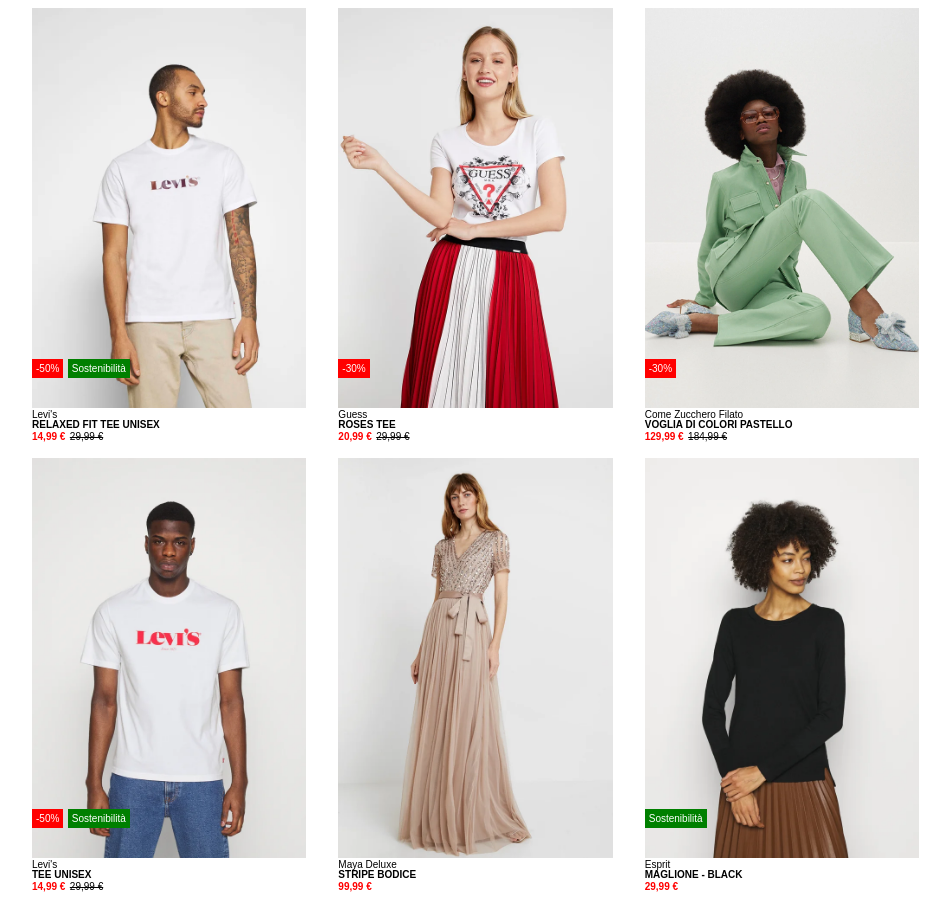
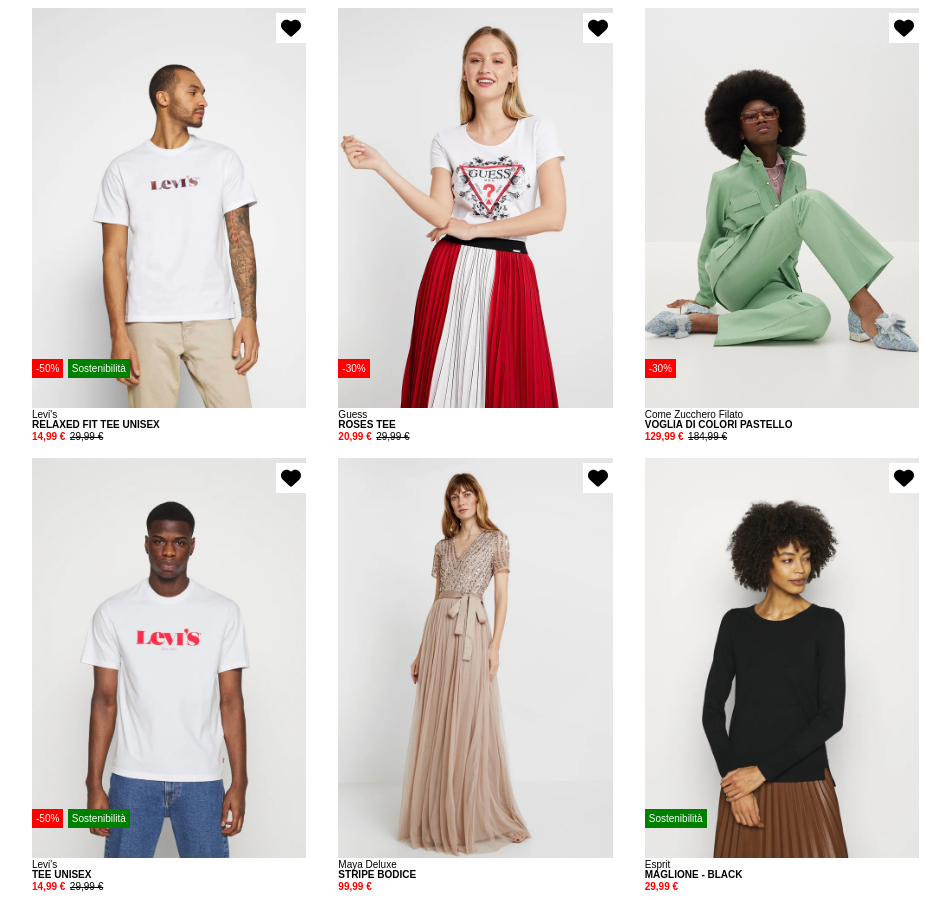
Before and after one commit to stefanopriolo/html-css-boolando, a plain HTML site: page index.html in a window 1280 px wide. Shown: the whole page, without its empty margins (164-1114 px from the left). Drawn offline with Linux system fonts and the light colour scheme.

Commit message:
+ hearts

```diff
--- a/css/style.css
+++ b/css/style.css
@@ -44,6 +44,27 @@
     bottom: 0;
     left: 0;
     width: 100%;
+}
+
+.heart_container {
+    position:absolute;
+    top: 5px;
+    right: 0;
+    width: 100%;
+    display: flex;
+    justify-content: flex-end;
+}
+
+
+.heart_container svg {
+   display: inline-block;
+   width: 30px;
+   height: 30px;
+   background-color: white;
+   padding: 5px;
+}
+
+.sign {
     padding-bottom: 30px;
 }
 
--- a/index.html
+++ b/index.html
@@ -27,6 +27,18 @@
                 <span class="discount">-50%</span>
                 <span class="green_flag">Sostenibilità</span>
               </div>
+              <div class="heart_container">
+                <svg
+                  xmlns="http://www.w3.org/2000/svg"
+                  height="1em"
+                  viewBox="0 0 512 512"
+                >
+                  <!--! Font Awesome Free 6.4.0 by @fontawesome - https://fontawesome.com License - https://fontawesome.com/license (Commercial License) Copyright 2023 Fonticons, Inc. -->
+                  <path
+                    d="M47.6 300.4L228.3 469.1c7.5 7 17.4 10.9 27.7 10.9s20.2-3.9 27.7-10.9L464.4 300.4c30.4-28.3 47.6-68 47.6-109.5v-5.8c0-69.9-50.5-129.5-119.4-141C347 36.5 300.6 51.4 268 84L256 96 244 84c-32.6-32.6-79-47.5-124.6-39.9C50.5 55.6 0 115.2 0 185.1v5.8c0 41.5 17.2 81.2 47.6 109.5z"
+                  />
+                </svg>
+              </div>
             </div>
             <div class="info_container">
               <span class="brand">Levi's</span>
@@ -42,6 +54,18 @@
               <div class="sign">
                 <span class="discount">-30%</span>
               </div>
+              <div class="heart_container">
+                <svg
+                  xmlns="http://www.w3.org/2000/svg"
+                  height="1em"
+                  viewBox="0 0 512 512"
+                >
+                  <!--! Font Awesome Free 6.4.0 by @fontawesome - https://fontawesome.com License - https://fontawesome.com/license (Commercial License) Copyright 2023 Fonticons, Inc. -->
+                  <path
+                    d="M47.6 300.4L228.3 469.1c7.5 7 17.4 10.9 27.7 10.9s20.2-3.9 27.7-10.9L464.4 300.4c30.4-28.3 47.6-68 47.6-109.5v-5.8c0-69.9-50.5-129.5-119.4-141C347 36.5 300.6 51.4 268 84L256 96 244 84c-32.6-32.6-79-47.5-124.6-39.9C50.5 55.6 0 115.2 0 185.1v5.8c0 41.5 17.2 81.2 47.6 109.5z"
+                  />
+                </svg>
+              </div>
             </div>
             <div class="info_container">
               <span class="brand">Guess</span>
@@ -56,6 +80,18 @@
               <img src="img/3.webp" alt="" />
               <div class="sign">
                 <span class="discount">-30%</span>
+              </div>
+              <div class="heart_container">
+                <svg
+                  xmlns="http://www.w3.org/2000/svg"
+                  height="1em"
+                  viewBox="0 0 512 512"
+                >
+                  <!--! Font Awesome Free 6.4.0 by @fontawesome - https://fontawesome.com License - https://fontawesome.com/license (Commercial License) Copyright 2023 Fonticons, Inc. -->
+                  <path
+                    d="M47.6 300.4L228.3 469.1c7.5 7 17.4 10.9 27.7 10.9s20.2-3.9 27.7-10.9L464.4 300.4c30.4-28.3 47.6-68 47.6-109.5v-5.8c0-69.9-50.5-129.5-119.4-141C347 36.5 300.6 51.4 268 84L256 96 244 84c-32.6-32.6-79-47.5-124.6-39.9C50.5 55.6 0 115.2 0 185.1v5.8c0 41.5 17.2 81.2 47.6 109.5z"
+                  />
+                </svg>
               </div>
             </div>
             <div class="info_container">
@@ -73,6 +109,18 @@
                 <span class="discount">-50%</span>
                 <span class="green_flag">Sostenibilità</span>
               </div>
+              <div class="heart_container">
+                <svg
+                  xmlns="http://www.w3.org/2000/svg"
+                  height="1em"
+                  viewBox="0 0 512 512"
+                >
+                  <!--! Font Awesome Free 6.4.0 by @fontawesome - https://fontawesome.com License - https://fontawesome.com/license (Commercial License) Copyright 2023 Fonticons, Inc. -->
+                  <path
+                    d="M47.6 300.4L228.3 469.1c7.5 7 17.4 10.9 27.7 10.9s20.2-3.9 27.7-10.9L464.4 300.4c30.4-28.3 47.6-68 47.6-109.5v-5.8c0-69.9-50.5-129.5-119.4-141C347 36.5 300.6 51.4 268 84L256 96 244 84c-32.6-32.6-79-47.5-124.6-39.9C50.5 55.6 0 115.2 0 185.1v5.8c0 41.5 17.2 81.2 47.6 109.5z"
+                  />
+                </svg>
+              </div>
             </div>
             <div class="info_container">
               <span class="brand">Levi's</span>
@@ -85,6 +133,18 @@
           <div class="col">
             <div class="product_card">
               <img src="img/5.webp" alt="" />
+              <div class="heart_container">
+                <svg
+                  xmlns="http://www.w3.org/2000/svg"
+                  height="1em"
+                  viewBox="0 0 512 512"
+                >
+                  <!--! Font Awesome Free 6.4.0 by @fontawesome - https://fontawesome.com License - https://fontawesome.com/license (Commercial License) Copyright 2023 Fonticons, Inc. -->
+                  <path
+                    d="M47.6 300.4L228.3 469.1c7.5 7 17.4 10.9 27.7 10.9s20.2-3.9 27.7-10.9L464.4 300.4c30.4-28.3 47.6-68 47.6-109.5v-5.8c0-69.9-50.5-129.5-119.4-141C347 36.5 300.6 51.4 268 84L256 96 244 84c-32.6-32.6-79-47.5-124.6-39.9C50.5 55.6 0 115.2 0 185.1v5.8c0 41.5 17.2 81.2 47.6 109.5z"
+                  />
+                </svg>
+              </div>
             </div>
             <div class="info_container">
               <span class="brand">Maya Deluxe</span>
@@ -99,6 +159,18 @@
               <div class="sign">
                 <span class="green_flag">Sostenibilità</span>
               </div>
+              <div class="heart_container">
+                <svg
+                  xmlns="http://www.w3.org/2000/svg"
+                  height="1em"
+                  viewBox="0 0 512 512"
+                >
+                  <!--! Font Awesome Free 6.4.0 by @fontawesome - https://fontawesome.com License - https://fontawesome.com/license (Commercial License) Copyright 2023 Fonticons, Inc. -->
+                  <path
+                    d="M47.6 300.4L228.3 469.1c7.5 7 17.4 10.9 27.7 10.9s20.2-3.9 27.7-10.9L464.4 300.4c30.4-28.3 47.6-68 47.6-109.5v-5.8c0-69.9-50.5-129.5-119.4-141C347 36.5 300.6 51.4 268 84L256 96 244 84c-32.6-32.6-79-47.5-124.6-39.9C50.5 55.6 0 115.2 0 185.1v5.8c0 41.5 17.2 81.2 47.6 109.5z"
+                  />
+                </svg>
+              </div>
             </div>
             <div class="info_container">
               <span class="brand">Esprit</span>
```
Also changed, not shown: img/heart-solid.svg (added).
